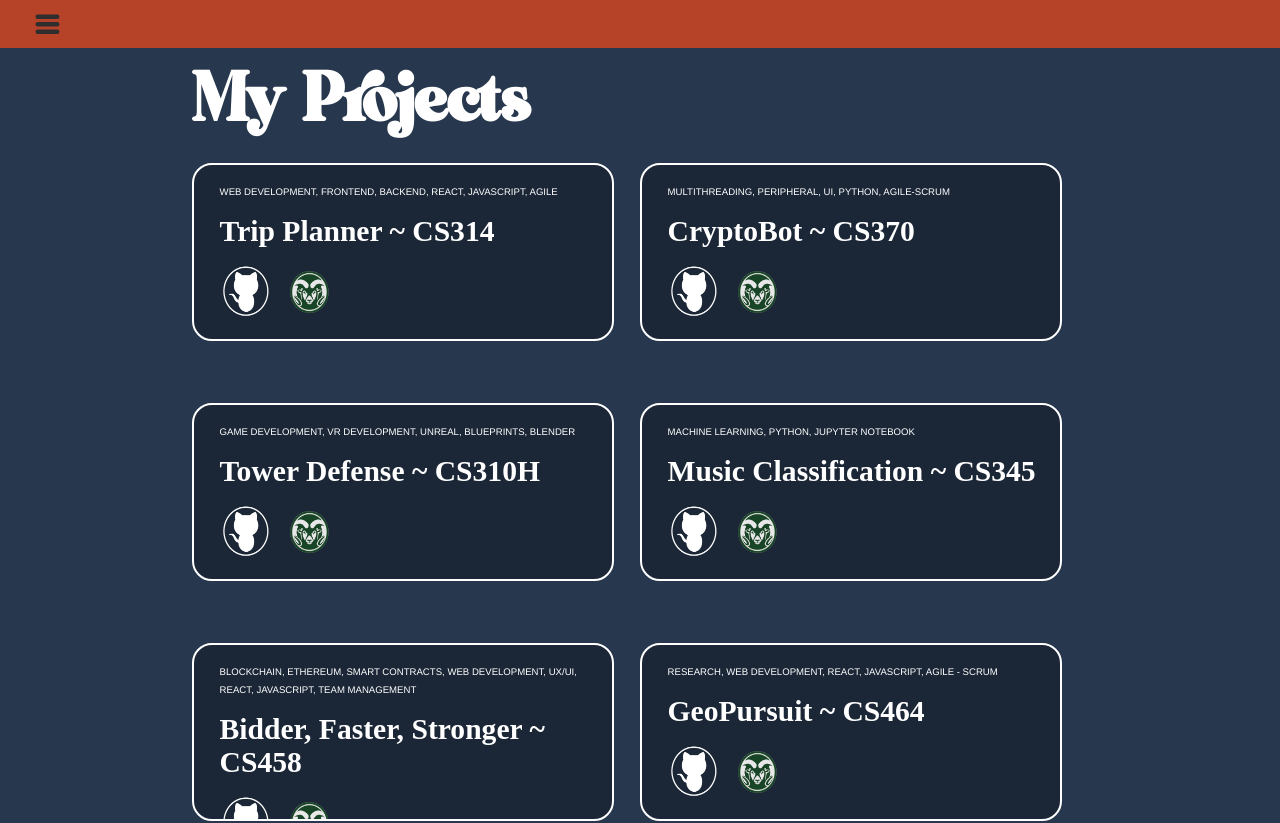
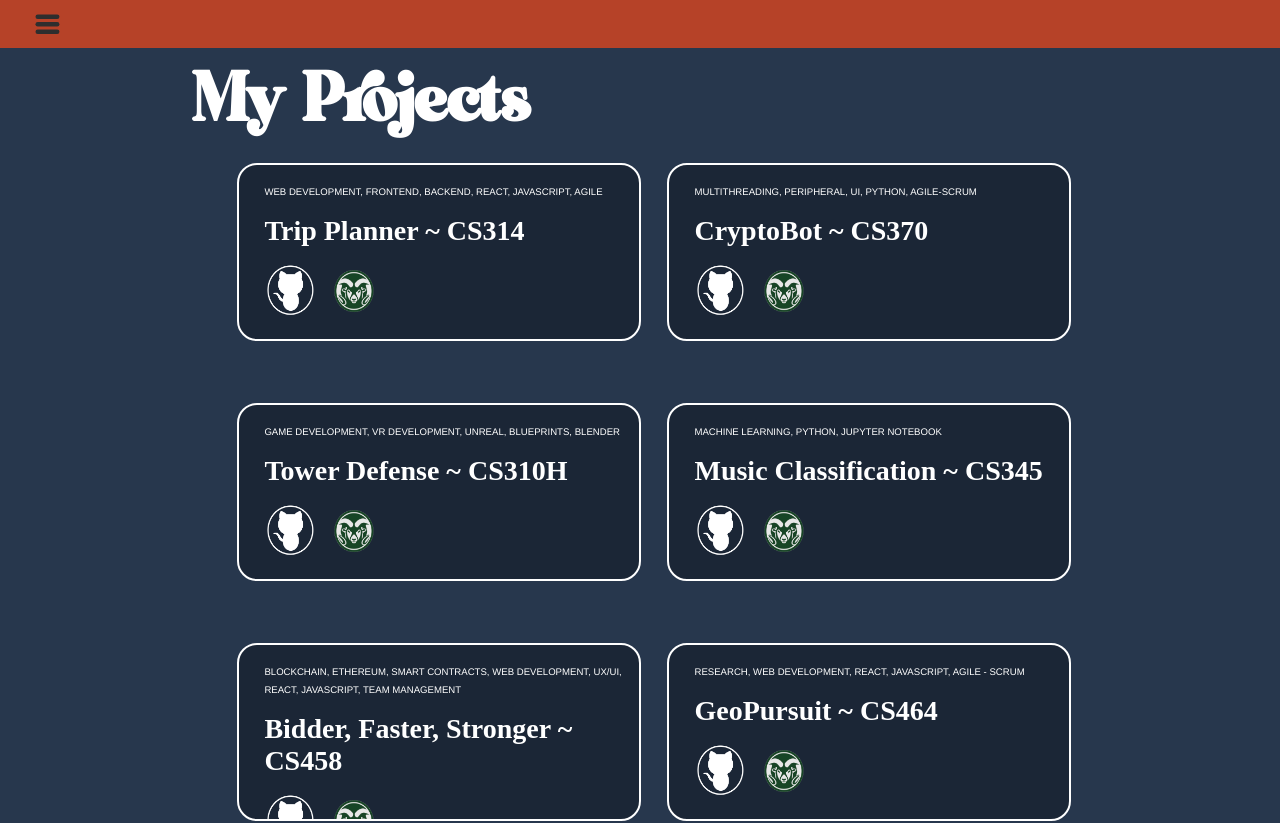
Before and after one commit to Retrope13/Personal-Website, a React (Create React App) app: page /Projects in a window 1280 px wide. Shown: the top 823 px of the page. Built offline with nearby package versions, Linux system fonts and the light colour scheme.

Commit message:
Center the cards

```diff
--- a/src/Card.css
+++ b/src/Card.css
@@ -89,7 +89,7 @@
     flex-wrap: wrap;
     align-content: flex-start;
     width: auto;
-    margin-left: 15vw;
+    margin-left: 18.5vw;
     margin-top: 7vh;
   }
 
@@ -189,7 +189,7 @@
     margin: 8px 0;
     margin-top: 2vh;
     font-family: "Alba";
-    font-size: 3.7vh;
+    font-size: 3.5vh;
   }
 
   .category {
```
